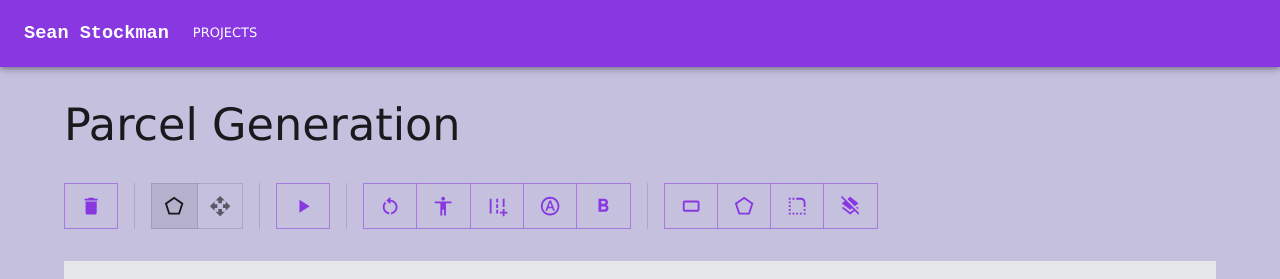
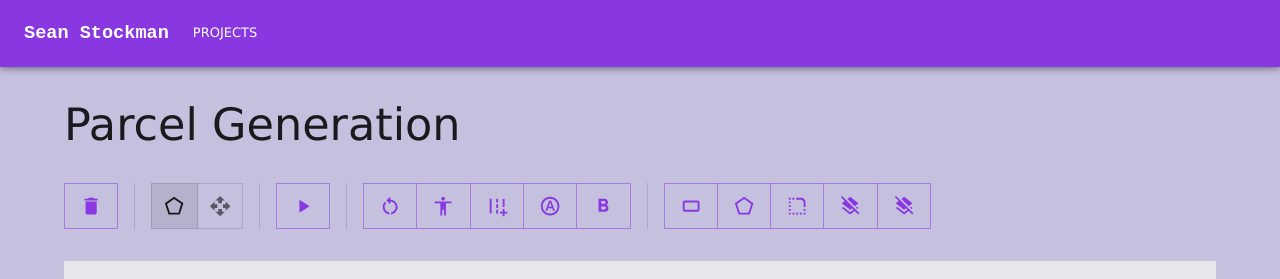
Before and after one commit to seanstockman/web-projects, a React (Vite) app: page /web-projects/parcel in a window 1280 px wide. Shown: the top 279 px of the page. Built offline with nearby package versions, Linux system fonts and the light colour scheme.

Commit message:
Started implementing beta strip merging with projection, changing to closest point method

```diff
--- a/src/lib/geometry/geometry2d.ts
+++ b/src/lib/geometry/geometry2d.ts
@@ -210,6 +210,7 @@ export const geometry2d = {
         // If sum > 0, it is CW
         return sum < 0;
     },
+
     /** Returns a copy of the array with duplicates removed.
      * @link https://www.geeksforgeeks.org/typescript/remove-duplicate-elements-from-typescript-array/#approach-1-using-typescript-filter-method
      */
@@ -217,6 +218,7 @@ export const geometry2d = {
         return arr.filter((item,
             index) => arr.indexOf(item) === index);
     },
+
     /** Removes duplicate points (exact x/y match) from an array, keeping the first occurrence of each. */
     removeDuplicatePoints(points: Vec2[]): Vec2[] {
         const seen = new Set<string>();
@@ -233,38 +235,38 @@ export const geometry2d = {
     },
 
     /** Returns the point that is the result of A - B. */
-    sub(A: Vec2, B: Vec2) {
+    sub(A: Vec2, B: Vec2): Vec2 {
         return { x: A.x - B.x, y: A.y - B.y };
     },
 
     /** Returns the point that is the result of A + B. */
-    add(A: Vec2, B: Vec2) {
+    add(A: Vec2, B: Vec2): Vec2 {
         return { x: A.x + B.x, y: A.y + B.y };
     },
 
     /** Returns the point that is the result of `A * s`. */
-    scalarMult(A: Vec2, s: number) {
+    scalarMult(A: Vec2, s: number): Vec2 {
         return { x: A.x * s, y: A.y * s };
     },
 
     /** Returns the point that is the result of `A / s`. */
-    divScalar(A: Vec2, s: number) {
+    divScalar(A: Vec2, s: number): Vec2 {
         return { x: A.x / s, y: A.y / s };
     },
 
     /** Returns the normalised vector in the direction of A. */
-    normalise(A: Vec2) {
+    normalise(A: Vec2): Vec2 {
         const dist = Math.hypot(A.x, A.y);
         return { x: A.x / dist, y: A.y / dist };
     },
 
     /** Returns the vector pointing perpendicular to the right of A. */
-    perpRHS(A: Vec2) {
+    perpRHS(A: Vec2): Vec2 {
         return { x: A.y, y: - A.x };
     },
 
     /** Returns the vector pointing perpendicular to the left of A. */
-    perpLHS(A: Vec2) {
+    perpLHS(A: Vec2): Vec2 {
         return { x: -A.y, y: A.x };
     },
 
@@ -284,7 +286,7 @@ export const geometry2d = {
 
     /** Returns the vector projection of `a` onto `b`. */
     projectAOntoB(a: Vec2, b: Vec2) {
-        return this.scalarMult(b, (this.dot(a, b)) / (this.magnitude(b) ^ 2));
+        return this.scalarMult(b, this.dot(a, b) / this.dot(b, b));
     },
 
     /** Returns the set of vertices that define the edge of the polygon such that they are wound counter-clockwise. */
@@ -294,6 +296,37 @@ export const geometry2d = {
         if (!this.isCounterClockwise(orderedVerts)) { orderedVerts.reverse(); }
         return orderedVerts;
     },
+
+    /** Get the orthogonal projection of point P onto the line segment AB. Also returns the parameter `u`,
+     * which is where the projection landed relative to AB (i.e. u = 0.25 indicates it landed a quarter of the way from A to B.). */
+    orthogonalProjection(P: Vec2, A: Vec2, B: Vec2) {
+        const AP = this.sub(P, A);
+        const AB = this.sub(B, A);
+        const projectionPAB = this.projectAOntoB(AP, AB);
+        const u = Math.hypot(projectionPAB.x, projectionPAB.y) / Math.hypot(AB.x, AB.y);
+        return { p: this.add(A, projectionPAB), u: u };
+    },
+
+    getClosestPointToPOnLine(P: Vec2, line: Vec2[]) {
+        let closestPoint: Vec2 = { x: Infinity, y: Infinity };
+        let closestDist = Infinity;
+        for (let i = 0; i < line.length - 1; i++) {
+            const A = line[i]!;
+            const B = line[i + 1]!;
+            const projection = this.orthogonalProjection(P, A, B);
+            let closestPointOnSegment = projection.p;
+            if (projection.u > 1) {
+                closestPointOnSegment = B;
+            } else if (projection.u < 0) {
+                closestPointOnSegment = A;
+            }
+            const dist = this.dist(closestPointOnSegment, P);
+            if (dist >= closestDist) continue;
+            closestPoint = closestPointOnSegment;
+            closestDist = dist;
+        }
+        return closestPoint;
+    }
 }
 
 
--- a/src/pages/parcel_generation/ParcelGen.tsx
+++ b/src/pages/parcel_generation/ParcelGen.tsx
@@ -60,6 +60,8 @@ export default function ParcelGeneration() {
                 if (!s) return;
                 drawSkeleton(pg);
 
+                console.log(canvasCtx.points);
+
                 // clearCanvasOverlays();
             }
         },
@@ -81,6 +83,7 @@ export default function ParcelGeneration() {
             label: "Merge into beta strip", icon: <FormatBoldOutlinedIcon />, action: () => {
                 if (!pg) { console.error(`pg not defined`); return; }
                 pg.mergeIntoBetaStrip();
+                drawSkeleton(pg);
             }
         },
     ];
@@ -93,7 +96,7 @@ export default function ParcelGeneration() {
 
         s.edges.forEach(e => {
             overlay.lines!.push({
-                points: [s.vertices[e[0]]!, s.vertices[e[1]]!],
+                points: [s.nodes[e[0]]!.v, s.nodes[e[1]]!.v],
                 props: {
                     width: 2,
                     color: `red`,
@@ -102,10 +105,10 @@ export default function ParcelGeneration() {
             });
         });
 
-        s.vertices.forEach((v, i) => {
+        s.nodes.forEach((n, i) => {
             overlay.texts!.push({
                 text: `V${i}`,
-                position: { x: v.x + 6, y: v.y - 8 }
+                position: { x: n.v.x + 6, y: n.v.y - 8 }
             });
         });
         canvasCtx.addDrawBundleToCanvas(overlay);
@@ -117,8 +120,11 @@ export default function ParcelGeneration() {
                 pg = new ParcelGenerator(canvasCtx.points, []);
                 const s = pg.generateStraightSkeleton();
                 if (!s) return;
-                const r = pg.generatePeripheralRoads();
-                console.log(r);
+                pg.generatePeripheralRoads();
+                pg.mergeIntoAlphaStrip();
+                pg.mergeIntoBetaStrip();
+                drawSkeleton(pg);
+                console.log(pg.skeleton);
             }
         },
     ];
@@ -144,6 +150,12 @@ export default function ParcelGeneration() {
             label: "Sets the canvas to broken example.",
             icon: <LayersClearIcon />, action: () => {
                 parcelCtx.setToExamples.broken();
+            }
+        },
+        {
+            label: "Sets the canvas to Figure 4.",
+            icon: <LayersClearIcon />, action: () => {
+                parcelCtx.setToExamples.fig4();
             }
         },
     ];
--- a/src/pages/parcel_generation/useParcelGenDraw.ts
+++ b/src/pages/parcel_generation/useParcelGenDraw.ts
@@ -19,6 +19,7 @@ export function useParcelGenDraw(canvasRef: RefObject<HTMLCanvasElement | null>,
 
     function setCanvasToPolygon(polygon: Vec2[]) {
         if (polygon.length < 3) return;
+        canvasCtx.clearCanvasOverlays();
         canvasCtx.setPoints(polygon);
         canvasCtx.setLines([[...polygon, polygon[0]!]]);
     }
@@ -95,6 +96,33 @@ export function useParcelGenDraw(canvasRef: RefObject<HTMLCanvasElement | null>,
                 { x: 264.12213740458014, y: 328.79769128697524 }
             ]);
         },
+        fig4() {
+            setCanvasToPolygon([
+                { x: 440.9530471136074, y: 156.20333206056233 },
+                { x: 440.9530471136074, y: 182.69167764689212 },
+                { x: 437.8367711622745, y: 232.55209286821875 },
+                { x: 440.9530471136074, y: 355.64499294586886 },
+                { x: 532.8831876779284, y: 327.5985093838726 },
+                { x: 635.7202940719146, y: 313.57526760287453 },
+                { x: 722.9760207092362, y: 321.3659574812068 },
+                { x: 733.8829865389014, y: 330.71478533520553 },
+                { x: 779.0689878332287, y: 397.7147182888632 },
+                { x: 779.0689878332287, y: 405.5054081671955 },
+                { x: 779.0689878332287, y: 491.20299682885064 },
+                { x: 839.8363688842205, y: 495.87741075585 },
+                { x: 899.0456119595459, y: 492.7611348045171 },
+                { x: 958.2548550348712, y: 488.08672087751773 },
+                { x: 970.7199588402029, y: 452.2495474371892 },
+                { x: 978.5106487185352, y: 386.807752459198 },
+                { x: 976.9525107428688, y: 315.133405578541 },
+                { x: 984.743200621201, y: 196.71491942789024 },
+                { x: 980.0687866942017, y: 171.7847118172269 },
+                { x: 933.3246474242079, y: 165.5521599145611 },
+                { x: 545.34829148326, y: 156.20333206056233 },
+                { x: 517.3018079212638, y: 156.20333206056233 },
+                { x: 484.58091043226824, y: 156.20333206056233, }
+            ]);
+        }
     }
 
     return {
```
Also changed, not shown: src/pages/parcel_generation/parcel-generator.ts (+68 -12 lines).
